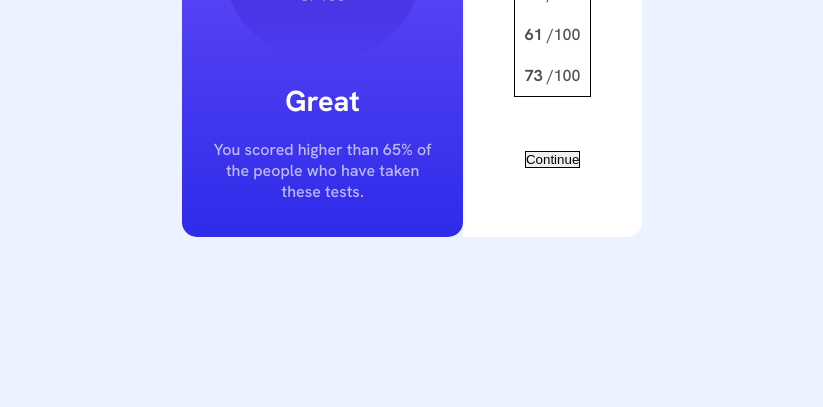
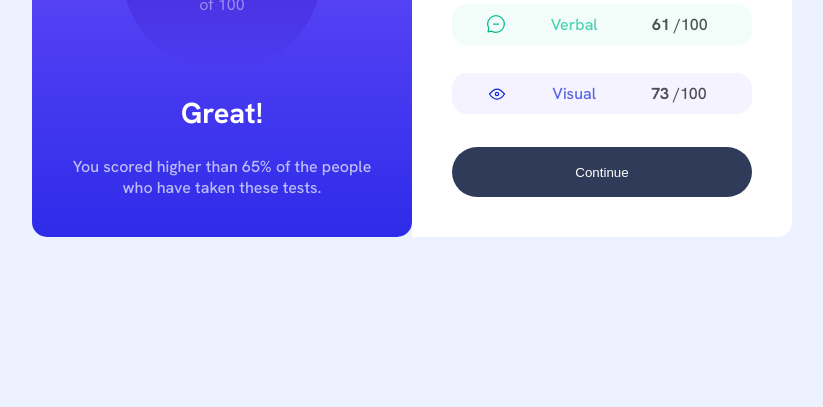
Before and after one commit to peter-vilamitjana/results-summary-component, a plain HTML site: page index.html in a window 1280 px wide. Shown: the part 393-800 px from the top of the page, without its empty margins (228-1051 px from the left). Drawn offline with Linux system fonts and the light colour scheme.

Commit message:
white box

```diff
--- a/css/styles.css
+++ b/css/styles.css
@@ -23,7 +23,7 @@ body {
 /*------------------- conteiners ------------------- */
 
 .container {
-    width: 500px;
+    width: 800px;
     height: 500px;
     padding: 20px;
     display: flex;
@@ -37,7 +37,7 @@ body {
     color: #ffffff;
     background: rgb(46, 43, 233);
     background: linear-gradient(0deg, rgba(46, 43, 233, 1) 0%, rgba(120, 87, 255, 1) 100%);
-    width: 80%;
+    width: 50%;
     height: 100%;
     border-radius: 15px;
     padding: 15px;
@@ -85,13 +85,94 @@ p {
     background-color: #ffffff;
     display: flex;
     flex-direction: column;
+    justify-content: space-between;
+
+    border-radius: 0px 15px 15px 0;
+    padding: 15px 40px;
+}
+
+.summaryBox h3 {
+    font-weight: 500;
+    font-size: 1rem;
+    margin: 22px 0;
+    text-align: left;
+    /* padding: 10px; */
+}
+
+/*------------------- icons ------------------- */
+
+.icon {
+    width: 20px;
+    height: 20px;
+}
+
+/*------------------- scores ------------------- */
+
+.scores {
+    display: flex;
+    flex-direction: column;
+    justify-content: space-between;
+    height: 250px;
+}
+
+.reactionScore,
+.memoryScore,
+.verbalScore,
+.visualScore {
+    display: flex;
     justify-content: space-evenly;
     align-items: center;
-    text-align: center;
-    border-radius: 0px 15px 15px 0;
-    padding: 15px;
+    /* border: 1px solid red; */
+    border-radius: 15px;
 }
 
-.summaryBox > * {
-    border: 1px solid black;
+.reactionScore p.color {
+    color: #ff5757;
 }
+
+.memoryScore p.color {
+    color: #ffb01f;
+}
+
+.verbalScore p.color {
+    color: #00bd91;
+}
+
+.visualScore p.color {
+    color: #1125d4;
+}
+
+.reactionScore {
+    background-color: #fff7f8;
+}
+
+.memoryScore {
+    background-color: #fff9f6;
+}
+
+.verbalScore {
+    background-color: #f2fdf9;
+}
+
+.visualScore {
+    background-color: #f5f3ff;
+}
+
+/*------------------- button -------------------*/
+
+.btn {
+    background-color: #303b59;
+    height: 50px;
+    border-radius: 30px;
+    font-weight: 500;
+    color: #ffffff;
+    margin: 25px 0;
+    border: none;
+}
+
+.btn:hover {
+    background: rgb(46, 43, 233);
+    background: linear-gradient(0deg, rgba(46, 43, 233, 1) 0%, rgba(120, 87, 255, 1) 100%);
+
+    transition: all 3s ease-in;
+}
--- a/index.html
+++ b/index.html
@@ -23,42 +23,46 @@
                     <h1>76</h1>
                     <p>of 100</p>
                 </div>
-                <h2>Great</h2>
+                <h2>Great!</h2>
                 <p>You scored higher than 65% of the people who have taken these tests.</p>
             </div>
             <div class="summaryBox">
                 <h3>Summary</h3>
                 <div class="scores">
                     <div class="reactionScore">
-                        <i></i>
+                        <img class="icon" src="/assets/images/icon-reaction.svg" alt="Reaction" />
+                        <p class="color">Reaction</p>
                         <p>
                             <b>80</b>
                             /100
                         </p>
                     </div>
                     <div class="memoryScore">
-                        <i></i>
+                        <img class="icon" src="/assets/images/icon-memory.svg" alt="Memory" />
+                        <p class="color">Memory</p>
                         <p>
                             <b>92</b>
                             /100
                         </p>
                     </div>
                     <div class="verbalScore">
-                        <i></i>
+                        <img class="icon" src="/assets/images/icon-verbal.svg" alt="Verbal" />
+                        <p class="color">Verbal</p>
                         <p>
                             <b>61</b>
                             /100
                         </p>
                     </div>
                     <div class="visualScore">
-                        <i></i>
+                        <img class="icon" src="/assets/images/icon-visual.svg" alt="Visual" />
+                        <p class="color">Visual</p>
                         <p>
                             <b>73</b>
                             /100
                         </p>
                     </div>
                 </div>
-                <button class="btn">Continue</button>
+                <input type="button" class="btn" value="Continue">
             </div>
         </div>
     </body>
```
